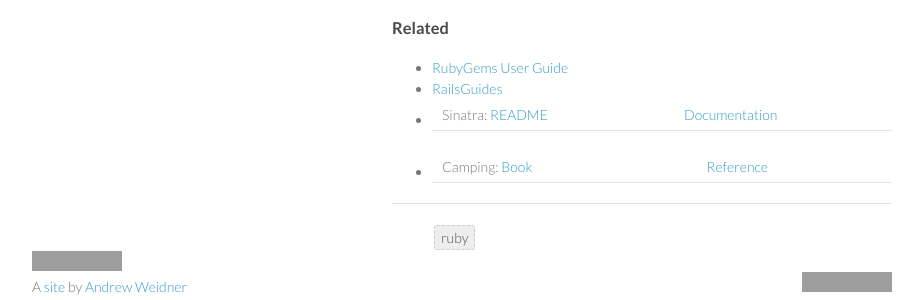
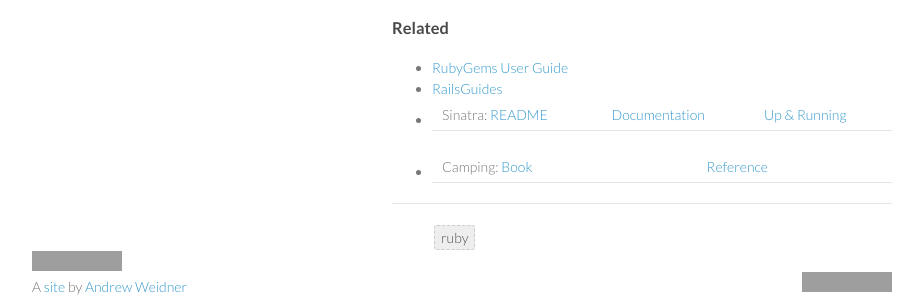
Before and after one commit to DR3WH0/DR3WH0.github.io, a Jekyll site: the page built from _posts/2013-07-30-ruby-resources.md, in a window 1280 px wide and 1126 px high. Shown: the part 738-1038 px from the top of the window, without its empty margins (178-1101 px from the left). Built offline with Jekyll 4.4.1, drawn with Linux system fonts in a browser that asks for light colours; Markdown is read by kramdown in place of the engine named in the settings; comment, search, counter and statistics services are not loaded; grey boxes are pictures that could not be loaded.

Commit message:
Updated 2013-07-30-ruby-resources.md

```diff
--- a/_posts/2013-07-30-ruby-resources.md
+++ b/_posts/2013-07-30-ruby-resources.md
@@ -39,5 +39,5 @@
 
 * [RubyGems User Guide](http://docs.rubygems.org/read/book/1)
 * [RailsGuides](http://guides.rubyonrails.org/index.html)
-* Sinatra: [README](http://www.sinatrarb.com/intro.html) | [Documentation](http://www.sinatrarb.com/documentation.html)
+* Sinatra: [README](http://www.sinatrarb.com/intro.html) | [Documentation](http://www.sinatrarb.com/documentation.html) | [Up & Running](https://dl.dropboxusercontent.com/u/8239797/sinatra_up_and_running.pdf)
 * Camping: [Book](http://camping.io/The-Camping-Book) | [Reference](http://camping.io/api/)
```
